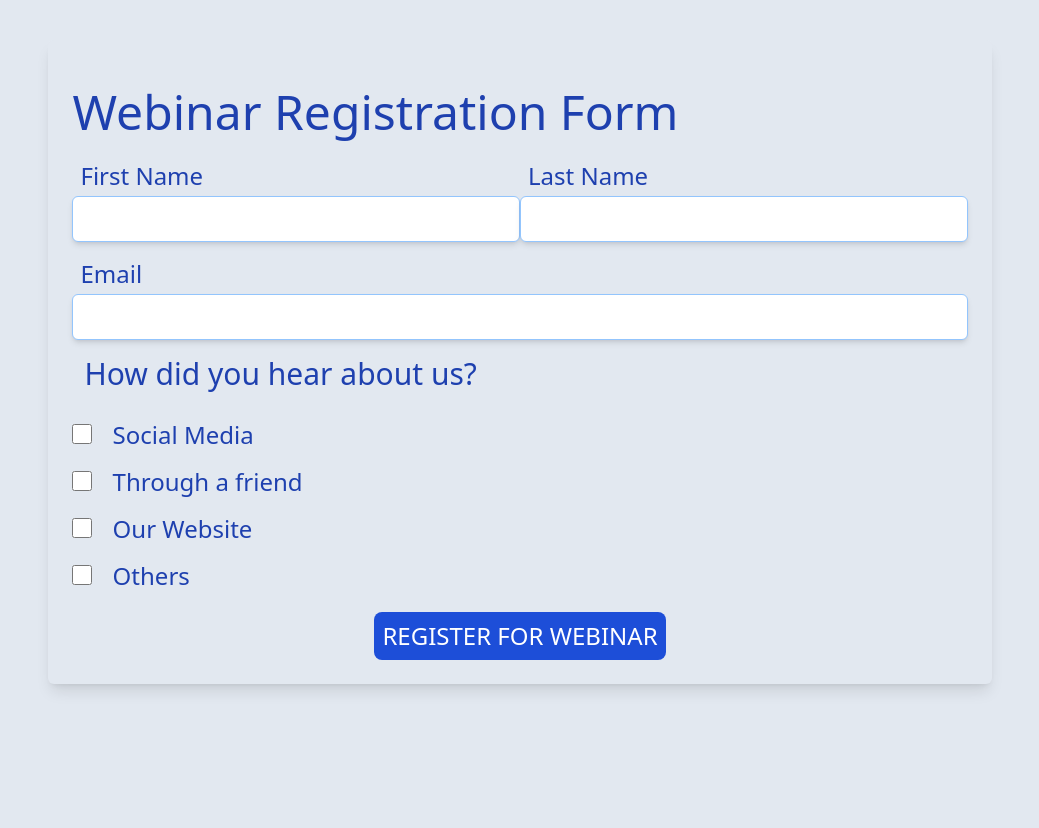
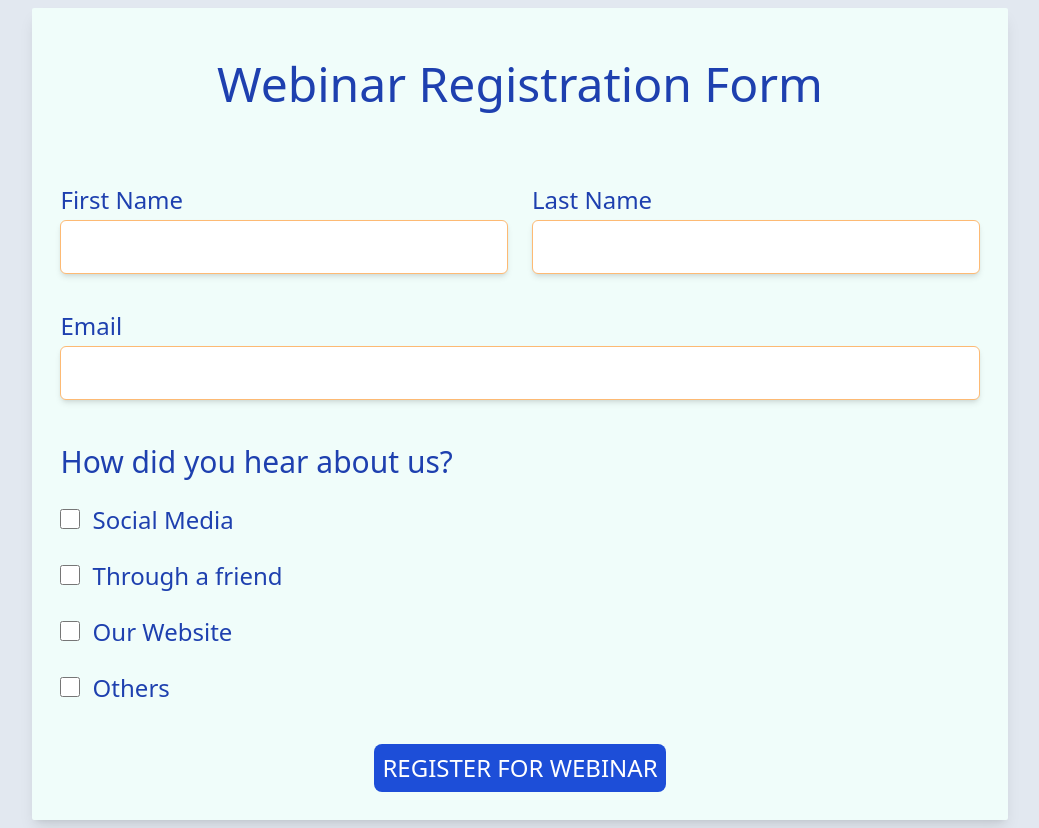
Before and after one commit to anyanime/webinar-form, a website: page src/index.html in a window 1280 px wide. Shown: the whole page, without its empty margins (120-1159 px from the left). Before the commit the page ends 800 px from the top, so only its background shows below. Drawn offline with Linux system fonts and the light colour scheme.

Commit message:
Format html form Strutcture
- format input field
- space child element of div with a class of "row"

```diff
--- a/tailwind/input.css
+++ b/tailwind/input.css
@@ -3,15 +3,15 @@
 @tailwind utilities;
 
 .form-container {
-    @apply bg-slate-200 flex justify-evenly items-start flex-col rounded-md min-h-full mt-10 shadow-lg p-6
+    @apply bg-teal-50 flex justify-evenly items-center flex-col rounded-sm min-h-full m-2  shadow-lg p-7
 }
 
 .row1 {
-    @apply flex;
+    @apply flex space-x-6 items-center justify-between pt-10;
 }
 
 .row {
-    @apply flex flex-col;
+    @apply flex flex-col mt-2;
 }
 .child {
     @apply pt-1 flex flex-col;
@@ -22,21 +22,21 @@
 }
 
 input[type=text] {
-    @apply py-2 shadow-md border border-blue-300 rounded-md mt-1 w-full outline-none text-xl px-2;
+    @apply p-3 shadow-md border border-orange-300 rounded-md mt-1 w-full outline-none text-xl;
 }
 
 label {
-    @apply text-2xl inline-block ml-2 mt-3;
+    @apply text-2xl inline-block mt-6 ;
 }
 
 p {
-    @apply text-3xl m-3;
+    @apply text-3xl mt-10;
 }
 
 #option {
-    @apply h-5 w-5 rounded-full mr-2 mt-5;
+    @apply h-5 w-5 rounded-full mr-2 mt-7;
 }
 
 button {
-    @apply text-center text-2xl bg-blue-700 text-white py-2 px-2 mt-5 rounded-lg hover:bg-blue-900 hover:font-bold self-center;
+    @apply text-center text-2xl bg-blue-700 text-white py-2 px-2 mt-10 rounded-lg hover:bg-blue-900 hover:font-bold self-center;
 }
```
Also changed, not shown: src/styles/main.css.
